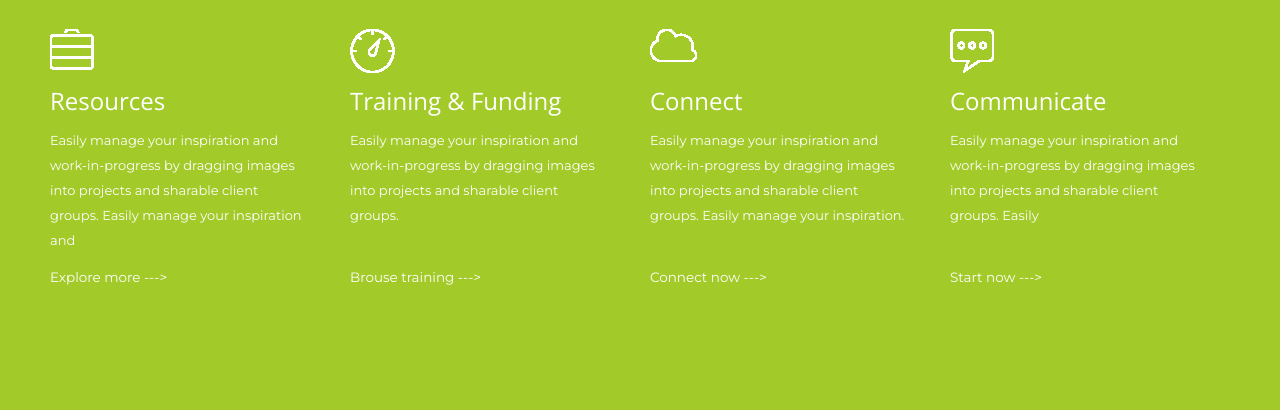
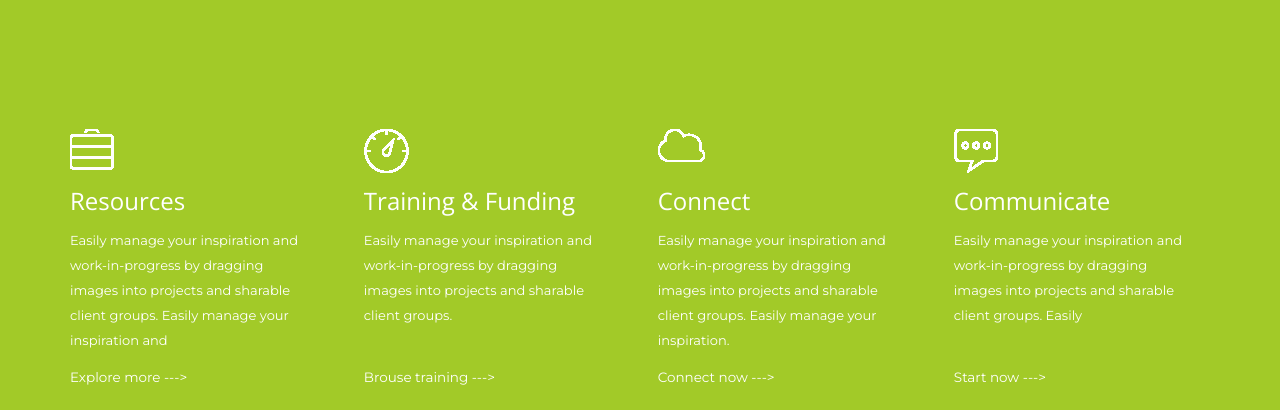
Before and after one commit to IgorOstahoff/fitness, a website: page index.html in a window 1280 px wide. Shown: the part 102-512 px from the top of the page. Drawn offline with nearby package versions, Linux system fonts and the light colour scheme.

Commit message:
adaptive green info

```diff
--- a/scss/_styles.scss
+++ b/scss/_styles.scss
@@ -125,6 +125,12 @@ body {
   width: 260px;
   margin-right: 40px;
   position: relative;
+  @include media(">=768px") {
+    width: 100%;
+    padding-left: 20px;
+    padding-top: 100px;
+    margin-bottom: 50px;
+  }
   .green-title {
     font-size: 24px;
     font-family: "Open Sans", sans-serif;
@@ -453,15 +459,3 @@ body {
   color: #fff;
   text-transform: uppercase;
 }
-// red end
-
-// &::after {
-//   content: "";
-//   position: absolute;
-//   background: url(../images/Shape.png) no-repeat;
-//   height: 35px;
-//   width: 20px;
-//   display: block;
-//   right: -33px;
-//   bottom: -10px;
-// }
```
Also changed, not shown: css/main.min.css.
